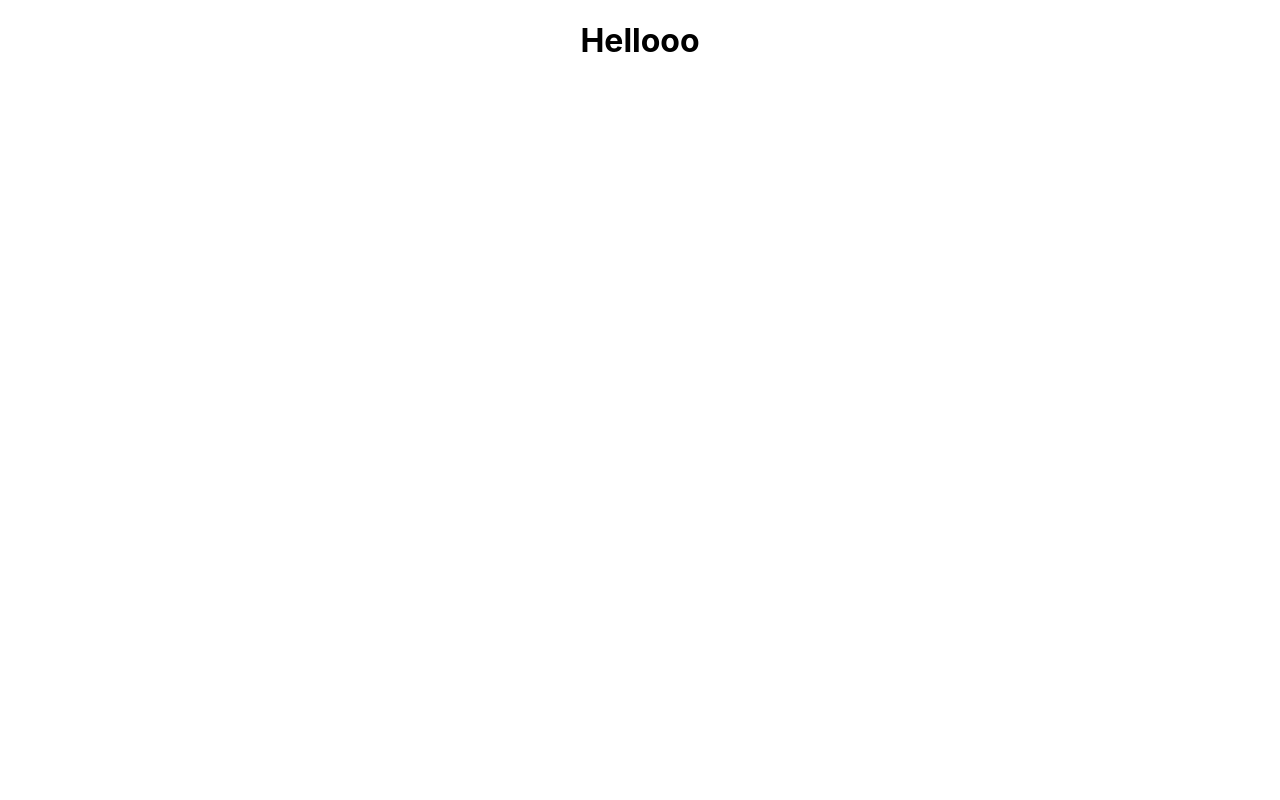
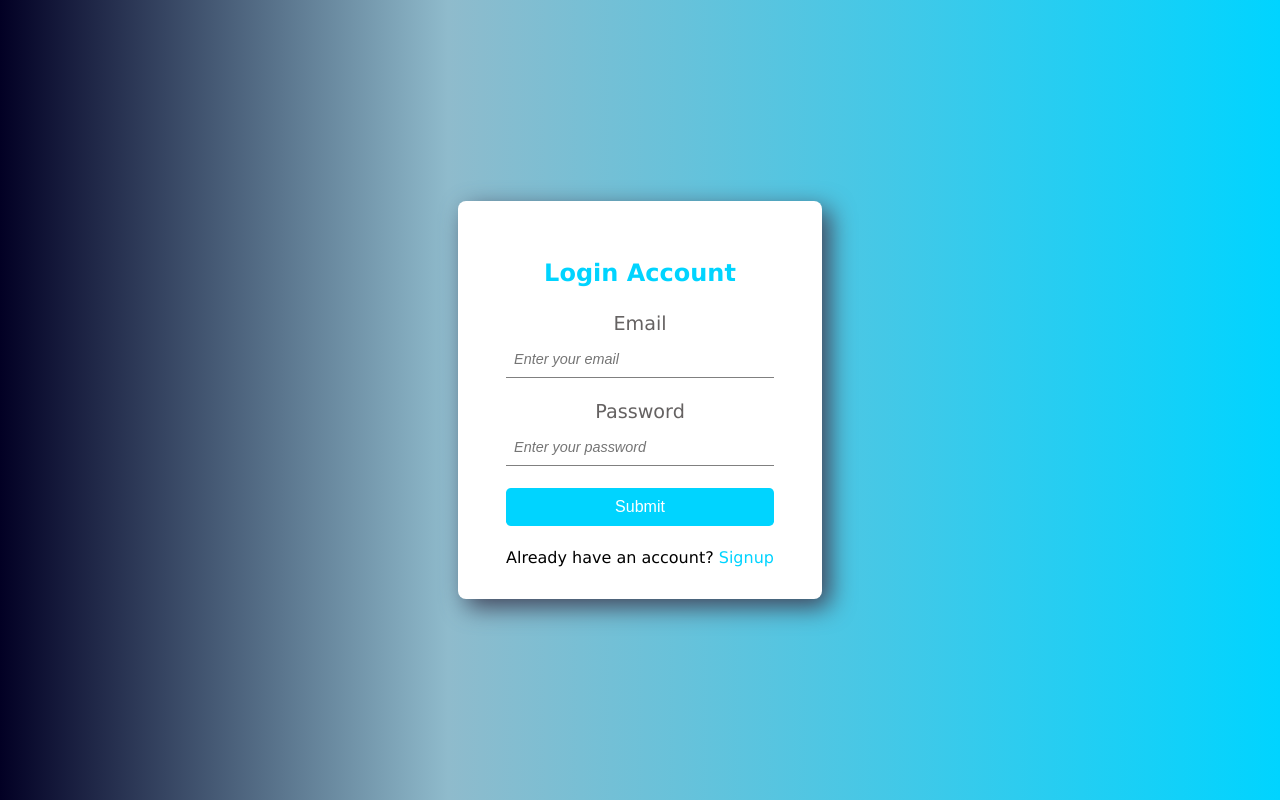
Before and after one commit to nikkivbenz/Anti-Scatter, a React (Create React App) app in the folder client/anti-scatter/: page /login in a window 1280 px wide. Built offline with nearby package versions, Linux system fonts and the light colour scheme.

Commit message:
Updated - Backend works

```diff
--- a/client/anti-scatter/src/App.js
+++ b/client/anti-scatter/src/App.js
@@ -1,9 +1,16 @@
 import './App.css';
+import {Route, Routes} from 'react-router-dom';
+import {Login, Signup} from "./pages";
+import Home from "./pages/Home";
 
 function App() {
   return (
     <div className="App">
-      <h1>Hellooo</h1>
+      <Routes>
+        <Route path="/" element={<Home />} />
+        <Route path="/login" element={<Login />} />
+        <Route path="/signup" element={<Signup />} />
+      </Routes>
     </div>
   );
 }
--- a/client/anti-scatter/src/index.css
+++ b/client/anti-scatter/src/index.css
@@ -1,13 +1,130 @@
-body {
+*,
+::before,
+::after {
+  box-sizing: border-box;
+  padding: 0;
   margin: 0;
-  font-family: -apple-system, BlinkMacSystemFont, 'Segoe UI', 'Roboto', 'Oxygen',
-    'Ubuntu', 'Cantarell', 'Fira Sans', 'Droid Sans', 'Helvetica Neue',
-    sans-serif;
-  -webkit-font-smoothing: antialiased;
-  -moz-osx-font-smoothing: grayscale;
 }
 
-code {
-  font-family: source-code-pro, Menlo, Monaco, Consolas, 'Courier New',
-    monospace;
+label {
+  font-size: 1.2rem;
+  color: #656262;
 }
+
+html,
+body {
+  height: 100%;
+  width: 100%;
+}
+
+body {
+  display: flex;
+  justify-content: center;
+  align-items: center;
+  background: linear-gradient(
+    90deg,
+    rgba(2, 0, 36, 1) 0%,
+    rgba(143, 187, 204, 1) 35%,
+    rgba(0, 212, 255, 1) 100%
+  );
+  font-family: Verdana, Geneva, Tahoma, sans-serif;
+}
+
+.form_container {
+  background-color: #fff;
+  padding: 2rem 3rem;
+  border-radius: 0.5rem;
+  width: 100%;
+  max-width: 400px;
+  box-shadow: 8px 8px 24px 0px rgba(66, 68, 90, 1);
+}
+
+.form_container > h2 {
+  margin-block: 1rem;
+  padding-block: 0.6rem;
+  color: rgba(0, 212, 255, 1);
+}
+
+.form_container > form {
+  display: flex;
+  flex-direction: column;
+  gap: 1.4rem;
+}
+
+.form_container div {
+  display: flex;
+  flex-direction: column;
+  gap: 0.3rem;
+}
+
+.form_container input {
+  border: none;
+  padding: 0.5rem;
+  border-bottom: 1px solid gray;
+  font-size: 1.1rem;
+  outline: none;
+}
+
+.form_container input::placeholder {
+  font-size: 0.9rem;
+  font-style: italic;
+}
+
+.form_container button {
+  background-color: rgba(0, 212, 255, 1);
+  color: #fff;
+  border: none;
+  padding: 0.6rem;
+  font-size: 1rem;
+  cursor: pointer;
+  border-radius: 0.3rem;
+}
+
+span a {
+  text-decoration: none;
+  color: rgba(0, 212, 255, 1);
+}
+
+.home_page {
+  height: 100vh;
+  width: 100vw;
+  background: #000;
+  color: white;
+  display: flex;
+  justify-content: center;
+  align-items: center;
+  text-transform: uppercase;
+  font-size: 3rem;
+  flex-direction: column;
+  gap: 1rem;
+}
+
+.home_page span {
+  color: rgba(0, 212, 255, 1);
+}
+
+.home_page button {
+  background-color: rgb(27, 73, 83);
+  color: #fff;
+  cursor: pointer;
+  padding: 1rem 3rem;
+  font-size: 2rem;
+  border-radius: 2rem;
+  transition: ease-in 0.3s;
+  border: none;
+}
+
+.home_page button:hover {
+  background-color: rgba(0, 212, 255, 1);
+}
+
+
+@media only screen and (max-width: 1200px){
+  .home_page{
+    font-size: 1.5rem;
+  }
+  .home_page button {
+    padding: 0.6rem 1rem;
+    font-size: 1.5rem;
+  }
+}
--- a/client/anti-scatter/src/pages/Home.jsx
+++ b/client/anti-scatter/src/pages/Home.jsx
@@ -1,7 +1,49 @@
-import React from "react";
+import { useEffect, useState } from "react";
+import { useNavigate } from "react-router-dom";
+import { useCookies } from "react-cookie";
+import axios from "axios";
+import { ToastContainer, toast } from "react-toastify";
 
 const Home = () => {
-    return <h1>Home PAGE</h1>;
+    const navigate = useNavigate();
+    const [cookies, removeCookie] = useCookies([]);
+    const [username, setUsername] = useState("");
+    useEffect(() => {
+        const verifyCookie = async () => {
+        if (!cookies.token) {
+            navigate("/login");
+        }
+        const { data } = await axios.post(
+            "http://localhost:4000",
+            {},
+            { withCredentials: true }
+        );
+        const { status, user } = data;
+        setUsername(user);
+        return status
+            ? toast(`Hello ${user}`, {
+                position: "top-right",
+            })
+            : (removeCookie("token"), navigate("/login"));
+        };
+        verifyCookie();
+    }, [cookies, navigate, removeCookie]);
+    const Logout = () => {
+        removeCookie("token");
+        navigate("/signup");
+    };
+    return (
+        <>
+        <div className="home_page">
+            <h4>
+            {" "}
+            Welcome <span>{username}</span>
+            </h4>
+            <button onClick={Logout}>LOGOUT</button>
+        </div>
+        <ToastContainer />
+        </>
+    );
 };
 
-export default Home
+export default Home;
--- a/client/anti-scatter/src/pages/Login.jsx
+++ b/client/anti-scatter/src/pages/Login.jsx
@@ -1,7 +1,94 @@
-import React from "react";
+import React, { useState } from "react";
+import { Link, useNavigate } from "react-router-dom";
+import axios from "axios";
+import { ToastContainer, toast } from "react-toastify";
 
 const Login = () => {
-    return <h1>Login Page</h1>;
+    const navigate = useNavigate();
+    const [inputValue, setInputValue] = useState({
+        email: "",
+        password: "",
+    });
+    const { email, password } = inputValue;
+    const handleOnChange = (e) => {
+        const { name, value } = e.target;
+        setInputValue({
+        ...inputValue,
+        [name]: value,
+        });
+    };
+
+    const handleError = (err) =>
+        toast.error(err, {
+        position: "bottom-left",
+        });
+    const handleSuccess = (msg) =>
+        toast.success(msg, {
+        position: "bottom-left",
+        });
+
+    const handleSubmit = async (e) => {
+        e.preventDefault();
+        try {
+        const { data } = await axios.post(
+            "http://localhost:4000/login",
+            {
+            ...inputValue,
+            },
+            { withCredentials: true }
+        );
+        console.log(data);
+        const { success, message } = data;
+        if (success) {
+            handleSuccess(message);
+            setTimeout(() => {
+            navigate("/");
+            }, 1000);
+        } else {
+            handleError(message);
+        }
+        } catch (error) {
+        console.log(error);
+        }
+        setInputValue({
+        ...inputValue,
+        email: "",
+        password: "",
+        });
+    };
+
+    return (
+        <div className="form_container">
+        <h2>Login Account</h2>
+        <form onSubmit={handleSubmit}>
+            <div>
+            <label htmlFor="email">Email</label>
+            <input
+                type="email"
+                name="email"
+                value={email}
+                placeholder="Enter your email"
+                onChange={handleOnChange}
+            />
+            </div>
+            <div>
+            <label htmlFor="password">Password</label>
+            <input
+                type="password"
+                name="password"
+                value={password}
+                placeholder="Enter your password"
+                onChange={handleOnChange}
+            />
+            </div>
+            <button type="submit">Submit</button>
+            <span>
+            Already have an account? <Link to={"/signup"}>Signup</Link>
+            </span>
+        </form>
+        <ToastContainer />
+        </div>
+    );
 };
 
-export default Login
+export default Login;
--- a/client/anti-scatter/src/pages/Signup.jsx
+++ b/client/anti-scatter/src/pages/Signup.jsx
@@ -1,7 +1,110 @@
-import React from "react";
+import React, { useState } from "react";
+import { Link, useNavigate } from "react-router-dom";
+import axios from "axios";
+import { ToastContainer, toast } from "react-toastify";
 
 const Signup = () => {
-    return <h1>Signup Page</h1>;
+    const navigate = useNavigate();
+    const [inputValue, setInputValue] = useState({
+        username: "",
+        email: "",
+        password: "",
+    });
+
+    const {email, password, username} = inputValue;
+    const handleOnChange = (e) => {
+        const {name, value} = e.target;
+        setInputValue({
+            ...inputValue,
+            [name]: value,
+        });
+    };
+
+    const handleError = (err) =>
+        toast.error(err, {
+            position: "bottom-left",
+        });
+
+    const handleSuccess = (msg) =>
+        toast.success(msg, {
+            position: "bottom-right",
+        });
+
+    const handleSubmit = async (e) => {
+        e.preventDefault();
+        try {
+            const { data } = await axios.post(
+                "http://localhost:4000/signup",
+                {
+                    ...inputValue,
+                },
+                { withCredentials: true }
+            );
+            const { success, message } = data;
+            if (success) {
+                handleSuccess(message);
+                setTimeout(() => {
+                    navigate("/");
+                }, 1000);
+            } else {
+                handleError(message);
+            }
+        } catch (error) {
+            console.log(error);
+        }
+
+        setInputValue({
+            ...inputValue,
+            email: "",
+            password: "",
+            username: "",
+        });
+    };
+
+    return (
+        <div className="form_container">
+        <h2>Signup Account</h2>
+        <form onSubmit={handleSubmit}>
+            <div>
+            <label htmlFor="email">Email: </label>
+            <input
+                type="email"
+                name="email"
+                value={email}
+                placeholder="Enter your email"
+                onChange={handleOnChange}
+            />
+            </div>
+            <div>
+            <label htmlFor="email">Username: </label>
+            <input
+                type="text"
+                name="username"
+                value={username}
+                placeholder="Enter your username"
+                onChange={handleOnChange}
+            />
+            </div>
+            <div>
+            <label htmlFor="password">Password: </label>
+            <input
+                type="password"
+                name="password"
+                value={password}
+                placeholder="Enter your password"
+                onChange={handleOnChange}
+            />
+            </div>
+            <button type="submit">Submit</button>
+            <div>
+            <span>
+            Already have an account? <Link to={"/login"}>Login</Link>
+            </span>
+            </div>
+        </form>
+        <ToastContainer />
+        </div>
+    );
 };
 
-export default Signup
+export default Signup;
--- a/client/anti-scatter/src/pages/index.js
+++ b/client/anti-scatter/src/pages/index.js
@@ -0,0 +1,3 @@
+export {default as Login} from './Login';
+export {default as Signup} from './Signup';
+export {default as Home} from './Home';
```
Also changed, not shown: 1 other file (tests, documents, lock files or other folders).
